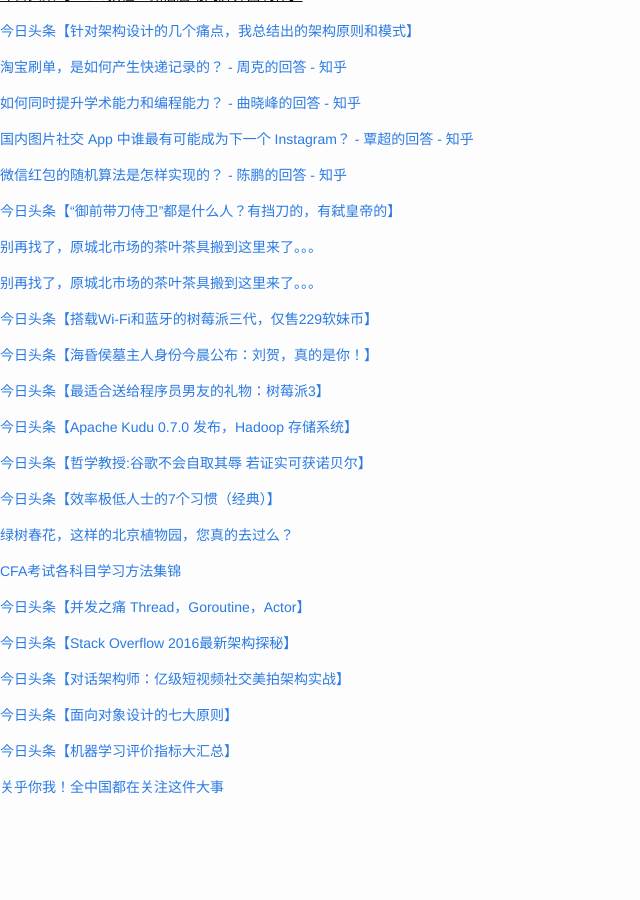
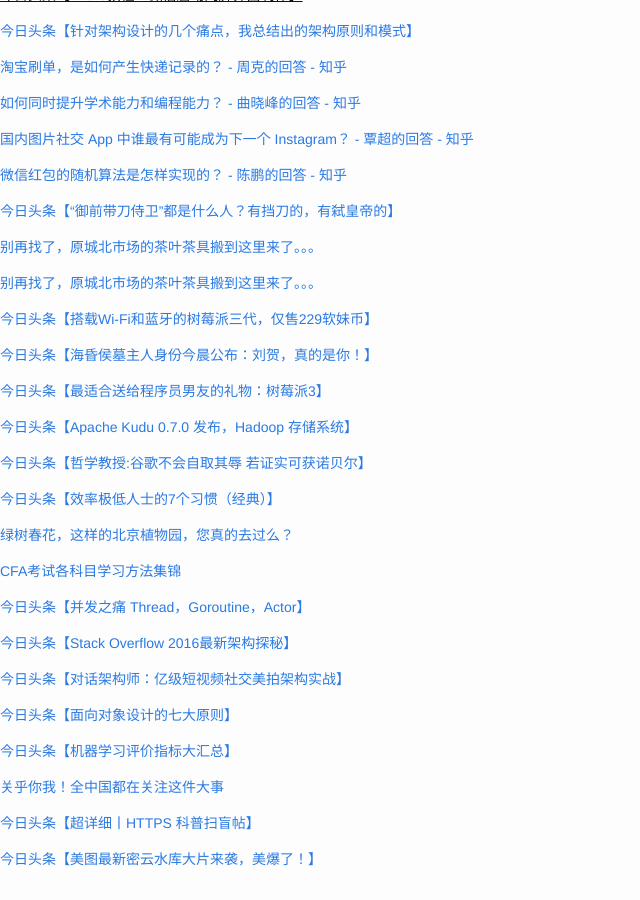
Before and after one commit to cnwarden/cnwarden.github.io, a Jekyll site: the page built from fav/index.md, in a window 1280 px wide and 900 px high, scrolled down 1806 px. Shown: the whole window, without its empty margins (0-640 px from the left). Built offline with Jekyll 4.4.1, drawn with Linux system fonts in a browser that asks for light colours; emoji names are drawn with the system emoji font; before the commit the page ends 2634 px from its top, so only the background shows below that.

Commit message:
auto commit

```diff
--- a/fav/index.md
+++ b/fav/index.md
@@ -146,3 +146,7 @@ title:  fav
 [今日头条【机器学习评价指标大汇总】](http://toutiao.com/item/6257310726537347586/?iid=3764603574&app=news_article&tt_from=android_share&utm_source=email&utm_medium=toutiao_android&utm_campaign=client_share)
 
 [关乎你我！全中国都在关注这件大事](http://mp.weixin.qq.com/s?__biz=MjM5NjE2NjgyMA==&mid=404470595&idx=1&sn=5721cf5a7199efa63b9bdf759e30222a&scene=0#wechat_redirect)
+
+[今日头条【超详细丨HTTPS 科普扫盲帖】](http://toutiao.com/item/6257490853032362497/?iid=3764603574&app=news_article&tt_from=android_share&utm_source=email&utm_medium=toutiao_android&utm_campaign=client_share)
+
+[今日头条【美图最新密云水库大片来袭，美爆了！】](http://toutiao.com/item/6257458333536485889/?iid=3764603574&app=news_article&tt_from=android_share&utm_source=email&utm_medium=toutiao_android&utm_campaign=client_share)
```
